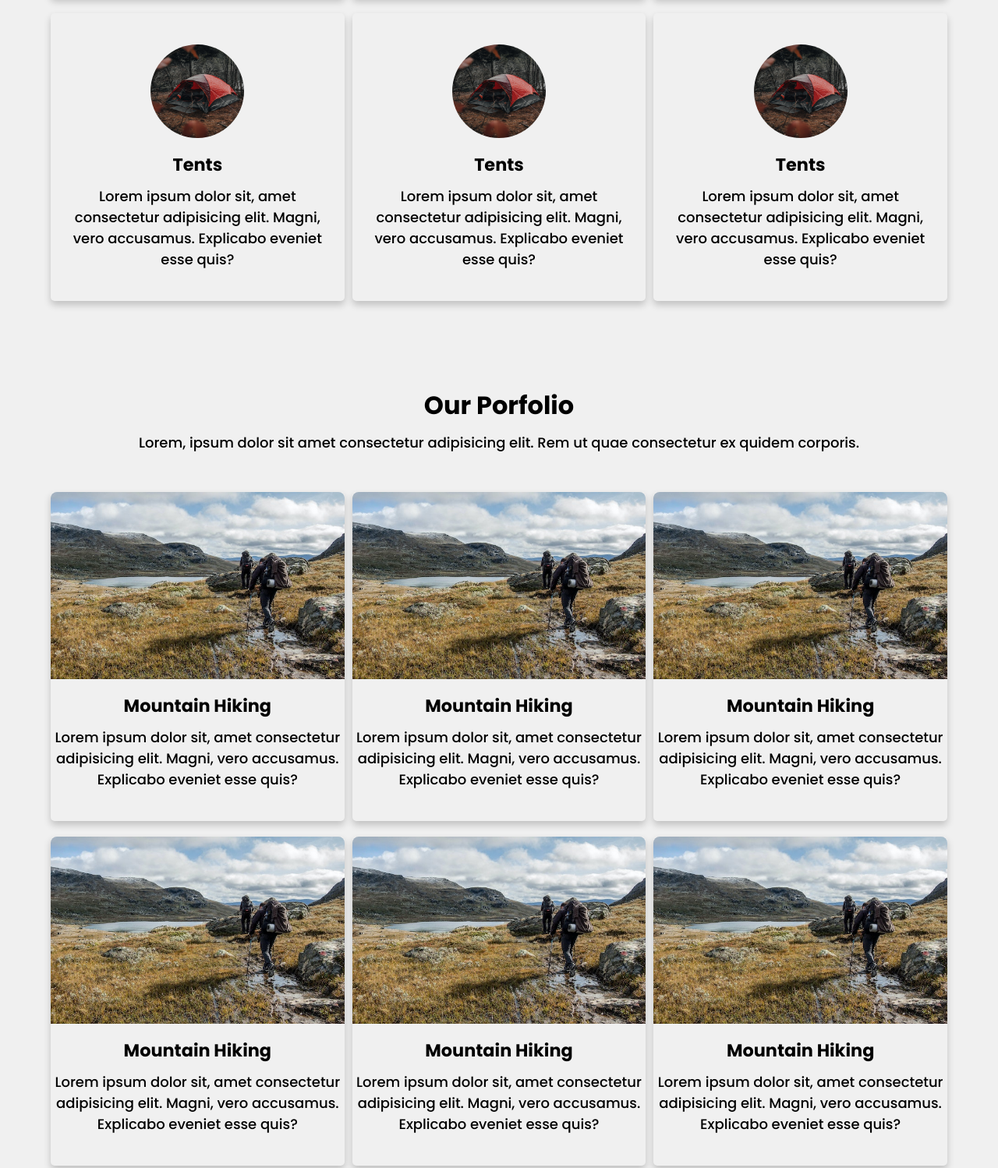
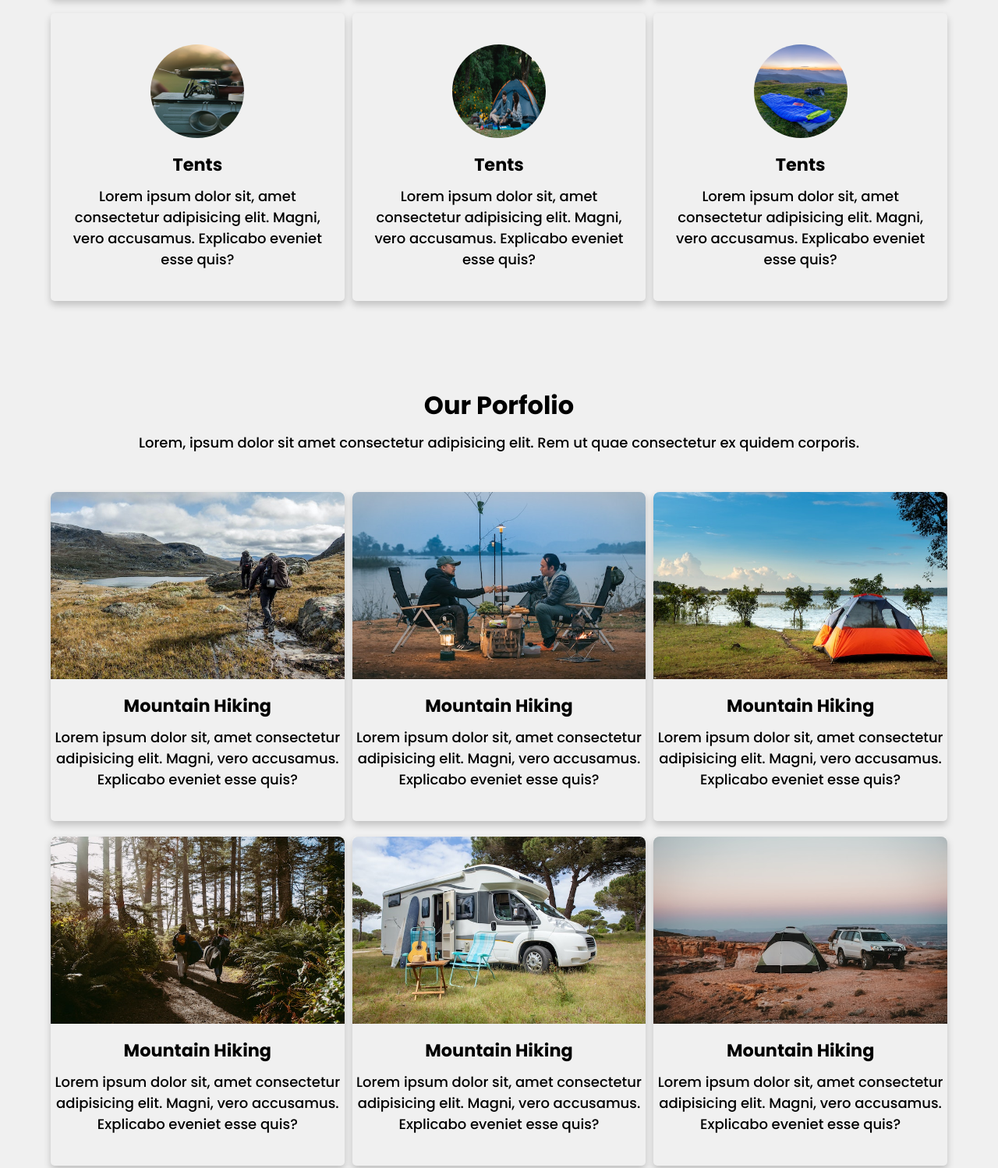
Before and after one commit to romole/micros, a plain HTML site: page micro_3/index.html in a window 1280 px wide. Shown: the part 1397-2895 px from the top of the page at 78% size. Drawn offline with Linux system fonts and the light colour scheme.

Commit message:
micro_3 upgrade

```diff
--- a/micro_3/index.html
+++ b/micro_3/index.html
@@ -58,27 +58,27 @@
             <p>Lorem ipsum dolor sit, amet consectetur adipisicing elit. Magni, vero accusamus. Explicabo eveniet esse quis?</p>
           </li>
           <li class="card">
-            <img src="img/tents.jpg" alt="" />
+            <img src="img/chair.jpg" alt="" />
             <h3>Tents</h3>
             <p>Lorem ipsum dolor sit, amet consectetur adipisicing elit. Magni, vero accusamus. Explicabo eveniet esse quis?</p>
           </li>
           <li class="card">
-            <img src="img/tents.jpg" alt="" />
+            <img src="img/light.jpg" alt="" />
             <h3>Tents</h3>
             <p>Lorem ipsum dolor sit, amet consectetur adipisicing elit. Magni, vero accusamus. Explicabo eveniet esse quis?</p>
           </li>
           <li class="card">
-            <img src="img/tents.jpg" alt="" />
+            <img src="img/stoves.jpg" alt="" />
             <h3>Tents</h3>
             <p>Lorem ipsum dolor sit, amet consectetur adipisicing elit. Magni, vero accusamus. Explicabo eveniet esse quis?</p>
           </li>
           <li class="card">
-            <img src="img/tents.jpg" alt="" />
+            <img src="img/bg-3.jpg" alt="" />
             <h3>Tents</h3>
             <p>Lorem ipsum dolor sit, amet consectetur adipisicing elit. Magni, vero accusamus. Explicabo eveniet esse quis?</p>
           </li>
           <li class="card">
-            <img src="img/tents.jpg" alt="" />
+            <img src="img/bags.jpg" alt="" />
             <h3>Tents</h3>
             <p>Lorem ipsum dolor sit, amet consectetur adipisicing elit. Magni, vero accusamus. Explicabo eveniet esse quis?</p>
           </li>
@@ -98,27 +98,27 @@
               <p>Lorem ipsum dolor sit, amet consectetur adipisicing elit. Magni, vero accusamus. Explicabo eveniet esse quis?</p>
             </li>
             <li class="card">
-              <img src="img/camping-1.jpg" />
+              <img src="img/camping-2.jpg" />
               <h3>Mountain Hiking</h3>
               <p>Lorem ipsum dolor sit, amet consectetur adipisicing elit. Magni, vero accusamus. Explicabo eveniet esse quis?</p>
             </li>
             <li class="card">
-              <img src="img/camping-1.jpg" />
+              <img src="img/camping-3.jpg" />
               <h3>Mountain Hiking</h3>
               <p>Lorem ipsum dolor sit, amet consectetur adipisicing elit. Magni, vero accusamus. Explicabo eveniet esse quis?</p>
             </li>
             <li class="card">
-              <img src="img/camping-1.jpg" />
+              <img src="img/camping-4.jpg" />
               <h3>Mountain Hiking</h3>
               <p>Lorem ipsum dolor sit, amet consectetur adipisicing elit. Magni, vero accusamus. Explicabo eveniet esse quis?</p>
             </li>
             <li class="card">
-              <img src="img/camping-1.jpg" />
+              <img src="img/camping-5.jpg" />
               <h3>Mountain Hiking</h3>
               <p>Lorem ipsum dolor sit, amet consectetur adipisicing elit. Magni, vero accusamus. Explicabo eveniet esse quis?</p>
             </li>
             <li class="card">
-              <img src="img/camping-1.jpg" />
+              <img src="img/camping-6.jpg" />
               <h3>Mountain Hiking</h3>
               <p>Lorem ipsum dolor sit, amet consectetur adipisicing elit. Magni, vero accusamus. Explicabo eveniet esse quis?</p>
             </li>
```
